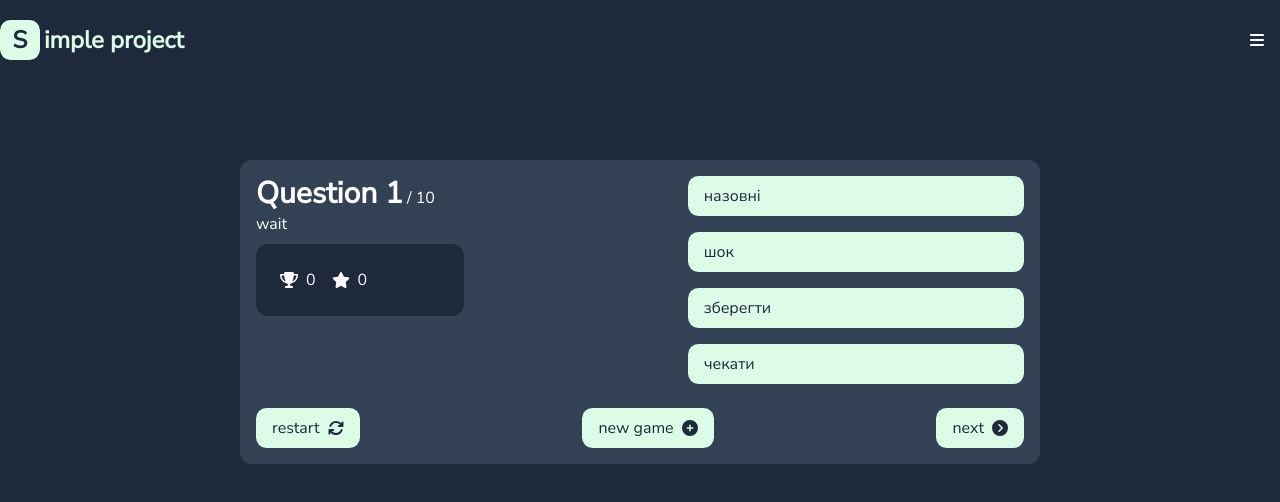
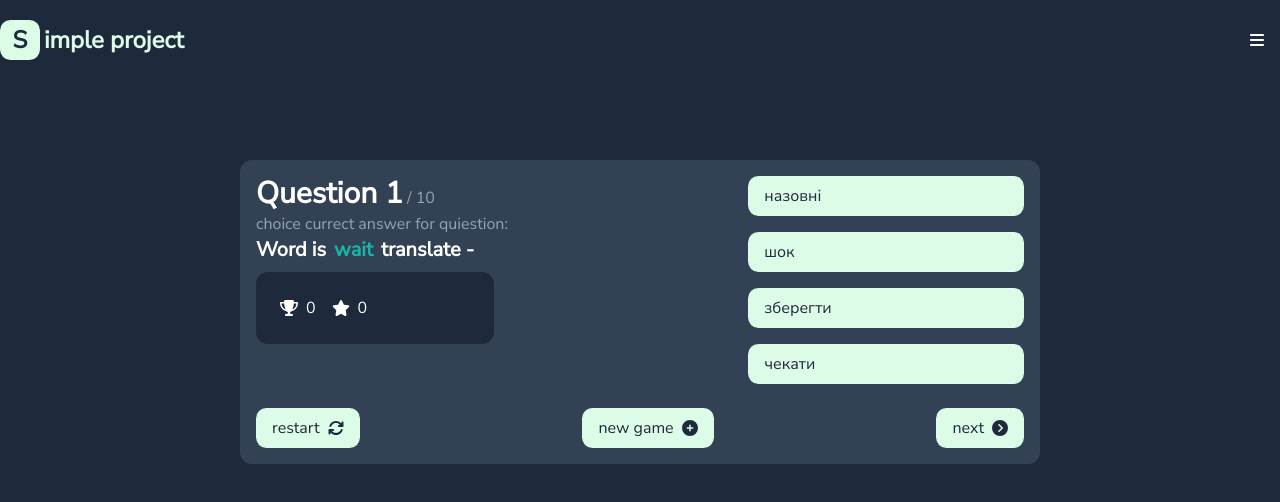
Before and after one commit to Lointainy/simple-projects, a React (Vite) app: page /project/EnglishWord in a window 1280 px wide. Both pictures are taken after a click on the button "start". Shown: the top 502 px of the page. Built offline with nearby package versions, Linux system fonts and the light colour scheme.

Commit message:
fix style

```diff
--- a/src/projects/EnglishWord/EnglishWord.jsx
+++ b/src/projects/EnglishWord/EnglishWord.jsx
@@ -95,9 +95,16 @@ export const EnglishWord = () => {
           <>
             <div className="quiz-title font-black text-3xl">
               Question {currentQuestion}
-              <span className="font-light text-base ml-1">/ {questionsMaxLength}</span>
+              <span className="font-light text-base ml-1 text-slate-400">/ {questionsMaxLength}</span>
             </div>
-            <div className="quis-subtitle">{answer.word}</div>
+            <div className="quis-subtitle flex flex-wrap w-[18.75rem] text-slate-400">
+              choice currect answer for quiestion:
+              <div className="text-xl font-black text-white">
+                Word is
+                <span className="text-xl font-black text-teal-500 mx-2">{answer.word}</span>
+                translate -
+              </div>
+            </div>
           </>
         ) : (
           ''
```
